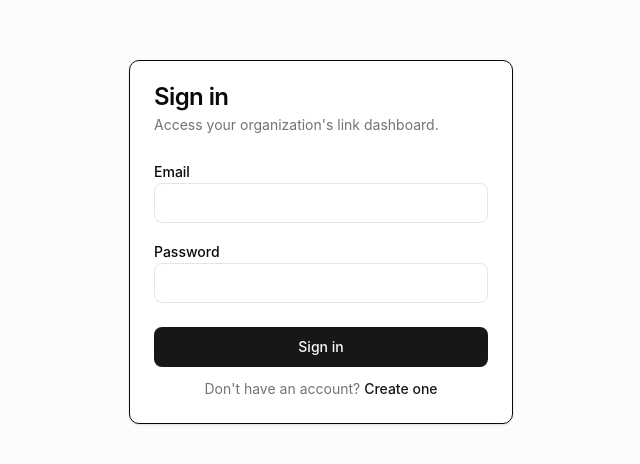
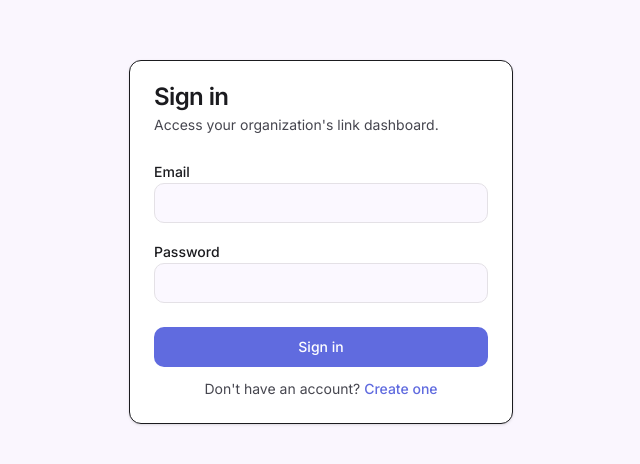
Before and after one commit to satyams98/Snapl, a React (Vite) app in the folder frontend/: page /login in a window 1280 px wide. Shown: the part 158-622 px from the top of the page, without its empty margins (319-959 px from the left). Built offline with nearby package versions, Linux system fonts and the light colour scheme; no server answers.

Commit message:
feat(ui): add SaasAble-inspired design tokens and Inter font
Co-Authored-By: Claude Haiku 4.5 <noreply@anthropic.com>

```diff
--- a/frontend/index.html
+++ b/frontend/index.html
@@ -4,7 +4,13 @@
     <meta charset="UTF-8" />
     <link rel="icon" type="image/svg+xml" href="/favicon.svg" />
     <meta name="viewport" content="width=device-width, initial-scale=1.0" />
-    <title>frontend</title>
+    <link rel="preconnect" href="https://fonts.googleapis.com" />
+    <link rel="preconnect" href="https://fonts.gstatic.com" crossorigin />
+    <link
+      href="https://fonts.googleapis.com/css2?family=Inter:wght@400;500;600;700&display=swap"
+      rel="stylesheet"
+    />
+    <title>Snapl</title>
   </head>
   <body>
     <div id="root"></div>
--- a/frontend/src/index.css
+++ b/frontend/src/index.css
@@ -1,24 +1,153 @@
 @import "tailwindcss";
 
 :root {
-  --background: oklch(1 0 0);
-  --foreground: oklch(0.145 0 0);
-  --card: oklch(1 0 0);
-  --card-foreground: oklch(0.145 0 0);
-  --primary: oklch(0.205 0 0);
-  --primary-foreground: oklch(0.985 0 0);
-  --secondary: oklch(0.97 0 0);
-  --secondary-foreground: oklch(0.205 0 0);
-  --muted: oklch(0.97 0 0);
-  --muted-foreground: oklch(0.556 0 0);
-  --accent: oklch(0.97 0 0);
-  --accent-foreground: oklch(0.205 0 0);
-  --destructive: oklch(0.577 0.245 27.325);
-  --destructive-foreground: oklch(0.985 0 0);
-  --border: oklch(0.922 0 0);
-  --input: oklch(0.922 0 0);
-  --ring: oklch(0.708 0 0);
-  --radius: 0.625rem;
+  --background: #fbf8ff;
+  --foreground: #1b1b1f;
+  --card: #ffffff;
+  --card-foreground: #1b1b1f;
+
+  --primary: #606bdf;
+  --primary-foreground: #ffffff;
+  --primary-lighter: #e0e0ff;
+  --primary-light: #bdc2ff;
+  --primary-dark: #3944b8;
+  --primary-darker: #000668;
+
+  --secondary: #efedf4;
+  --secondary-foreground: #1b1b1f;
+
+  --muted: #f5f2fa;
+  --muted-foreground: #46464f;
+
+  --accent: #efedf4;
+  --accent-foreground: #1b1b1f;
+
+  --destructive: #de3730;
+  --destructive-foreground: #ffffff;
+  --destructive-lighter: #ffedea;
+  --destructive-dark: #ba1a1a;
+
+  --success: #22892f;
+  --success-foreground: #ffffff;
+  --success-lighter: #c8ffc0;
+  --success-dark: #006e1c;
+
+  --warning: #ae6600;
+  --warning-foreground: #ffffff;
+  --warning-lighter: #ffeee1;
+  --warning-dark: #8b5000;
+
+  --info: #008394;
+  --info-foreground: #ffffff;
+  --info-lighter: #d4f7ff;
+  --info-dark: #006876;
+
+  --border: #e4e1e6;
+  --input: #e4e1e6;
+  --ring: #606bdf;
+
+  --radius: 0.75rem;
+  --shadow-card: 0 1px 2px rgba(27, 27, 31, 0.04), 0 4px 12px rgba(27, 27, 31, 0.04);
+}
+
+:root[data-theme="dark"] {
+  --background: #171a31;
+  --foreground: #f5f2fa;
+  --card: #1f2238;
+  --card-foreground: #f5f2fa;
+
+  --primary: #606bdf;
+  --primary-foreground: #ffffff;
+  --primary-lighter: rgba(96, 107, 223, 0.24);
+  --primary-light: rgba(96, 107, 223, 0.4);
+  --primary-dark: #bdc2ff;
+  --primary-darker: #e0e0ff;
+
+  --secondary: #232336;
+  --secondary-foreground: #f5f2fa;
+
+  --muted: #232336;
+  --muted-foreground: #c3c4e4;
+
+  --accent: #232336;
+  --accent-foreground: #f5f2fa;
+
+  --destructive: #ff6b61;
+  --destructive-foreground: #171a31;
+  --destructive-lighter: rgba(222, 55, 48, 0.18);
+  --destructive-dark: #ffdad6;
+
+  --success: #57d16a;
+  --success-foreground: #171a31;
+  --success-lighter: rgba(34, 137, 47, 0.18);
+  --success-dark: #c8ffc0;
+
+  --warning: #e2a33d;
+  --warning-foreground: #171a31;
+  --warning-lighter: rgba(174, 102, 0, 0.18);
+  --warning-dark: #ffdcbe;
+
+  --info: #22b8cc;
+  --info-foreground: #171a31;
+  --info-lighter: rgba(0, 131, 148, 0.18);
+  --info-dark: #a1efff;
+
+  --border: rgba(255, 255, 255, 0.08);
+  --input: rgba(255, 255, 255, 0.12);
+  --ring: #8890ea;
+
+  --shadow-card: 0 1px 2px rgba(0, 0, 0, 0.24), 0 4px 12px rgba(0, 0, 0, 0.24);
+}
+
+@media (prefers-color-scheme: dark) {
+  :root:not([data-theme="light"]) {
+    --background: #171a31;
+    --foreground: #f5f2fa;
+    --card: #1f2238;
+    --card-foreground: #f5f2fa;
+
+    --primary: #606bdf;
+    --primary-foreground: #ffffff;
+    --primary-lighter: rgba(96, 107, 223, 0.24);
+    --primary-light: rgba(96, 107, 223, 0.4);
+    --primary-dark: #bdc2ff;
+    --primary-darker: #e0e0ff;
+
+    --secondary: #232336;
+    --secondary-foreground: #f5f2fa;
+
+    --muted: #232336;
+    --muted-foreground: #c3c4e4;
+
+    --accent: #232336;
+    --accent-foreground: #f5f2fa;
+
+    --destructive: #ff6b61;
+    --destructive-foreground: #171a31;
+    --destructive-lighter: rgba(222, 55, 48, 0.18);
+    --destructive-dark: #ffdad6;
+
+    --success: #57d16a;
+    --success-foreground: #171a31;
+    --success-lighter: rgba(34, 137, 47, 0.18);
+    --success-dark: #c8ffc0;
+
+    --warning: #e2a33d;
+    --warning-foreground: #171a31;
+    --warning-lighter: rgba(174, 102, 0, 0.18);
+    --warning-dark: #ffdcbe;
+
+    --info: #22b8cc;
+    --info-foreground: #171a31;
+    --info-lighter: rgba(0, 131, 148, 0.18);
+    --info-dark: #a1efff;
+
+    --border: rgba(255, 255, 255, 0.08);
+    --input: rgba(255, 255, 255, 0.12);
+    --ring: #8890ea;
+
+    --shadow-card: 0 1px 2px rgba(0, 0, 0, 0.24), 0 4px 12px rgba(0, 0, 0, 0.24);
+  }
 }
 
 @theme inline {
@@ -26,50 +155,82 @@
   --color-foreground: var(--foreground);
   --color-card: var(--card);
   --color-card-foreground: var(--card-foreground);
+
   --color-primary: var(--primary);
   --color-primary-foreground: var(--primary-foreground);
+  --color-primary-lighter: var(--primary-lighter);
+  --color-primary-light: var(--primary-light);
+  --color-primary-dark: var(--primary-dark);
+  --color-primary-darker: var(--primary-darker);
+
   --color-secondary: var(--secondary);
   --color-secondary-foreground: var(--secondary-foreground);
+
   --color-muted: var(--muted);
   --color-muted-foreground: var(--muted-foreground);
+
   --color-accent: var(--accent);
   --color-accent-foreground: var(--accent-foreground);
+
   --color-destructive: var(--destructive);
   --color-destructive-foreground: var(--destructive-foreground);
+  --color-destructive-lighter: var(--destructive-lighter);
+  --color-destructive-dark: var(--destructive-dark);
+
+  --color-success: var(--success);
+  --color-success-foreground: var(--success-foreground);
+  --color-success-lighter: var(--success-lighter);
+  --color-success-dark: var(--success-dark);
+
+  --color-warning: var(--warning);
+  --color-warning-foreground: var(--warning-foreground);
+  --color-warning-lighter: var(--warning-lighter);
+  --color-warning-dark: var(--warning-dark);
+
+  --color-info: var(--info);
+  --color-info-foreground: var(--info-foreground);
+  --color-info-lighter: var(--info-lighter);
+  --color-info-dark: var(--info-dark);
+
   --color-border: var(--border);
   --color-input: var(--input);
   --color-ring: var(--ring);
+
   --radius-sm: calc(var(--radius) - 4px);
   --radius-md: calc(var(--radius) - 2px);
   --radius-lg: var(--radius);
   --radius-xl: calc(var(--radius) + 4px);
-}
 
-@media (prefers-color-scheme: dark) {
-  :root {
-    --background: oklch(0.145 0 0);
-    --foreground: oklch(0.985 0 0);
-    --card: oklch(0.205 0 0);
-    --card-foreground: oklch(0.985 0 0);
-    --primary: oklch(0.922 0 0);
-    --primary-foreground: oklch(0.205 0 0);
-    --secondary: oklch(0.269 0 0);
-    --secondary-foreground: oklch(0.985 0 0);
-    --muted: oklch(0.269 0 0);
-    --muted-foreground: oklch(0.708 0 0);
-    --accent: oklch(0.269 0 0);
-    --accent-foreground: oklch(0.985 0 0);
-    --destructive: oklch(0.704 0.191 22.216);
-    --destructive-foreground: oklch(0.985 0 0);
-    --border: oklch(1 0 0 / 10%);
-    --input: oklch(1 0 0 / 15%);
-    --ring: oklch(0.556 0 0);
-  }
+  --font-sans: "Inter", ui-sans-serif, system-ui, sans-serif;
+
+  --text-h1: 2.5rem;
+  --text-h1--line-height: 2.75rem;
+  --text-h2: 2rem;
+  --text-h2--line-height: 2.25rem;
+  --text-h3: 1.75rem;
+  --text-h3--line-height: 2rem;
+  --text-h4: 1.5rem;
+  --text-h4--line-height: 1.75rem;
+  --text-h5: 1.25rem;
+  --text-h5--line-height: 1.5rem;
+  --text-h6: 1.125rem;
+  --text-h6--line-height: 1.375rem;
+  --text-subtitle1: 1rem;
+  --text-subtitle1--line-height: 1.25rem;
+  --text-subtitle2: 0.875rem;
+  --text-subtitle2--line-height: 1.125rem;
+  --text-body1: 1rem;
+  --text-body1--line-height: 1.25rem;
+  --text-body2: 0.875rem;
+  --text-body2--line-height: 1.125rem;
+  --text-caption: 0.75rem;
+  --text-caption--line-height: 1rem;
 }
 
 body {
   @apply bg-background text-foreground antialiased;
   margin: 0;
+  font-family: var(--font-sans);
 }
 
 #root {
```
